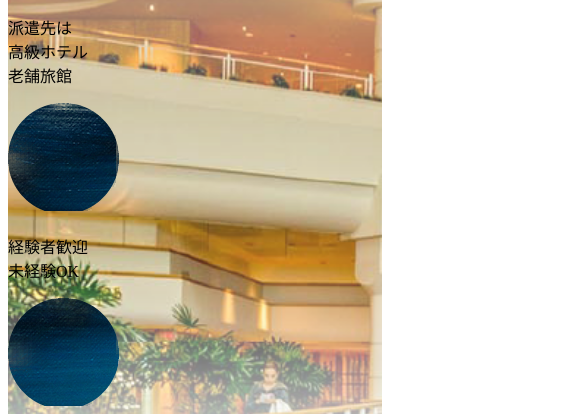
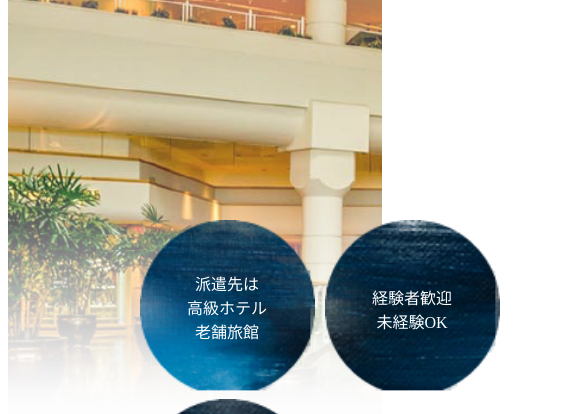
Before and after one commit to TaketoInagaki/LP_test, a plain HTML site: page index.html in a window 390 px wide. Shown: the part 238-652 px from the top of the page, 585 px wide, since content can reach past the window. Drawn offline with Linux system fonts and the light colour scheme.

Commit message:
fix stylesheet

```diff
--- a/index.html
+++ b/index.html
@@ -6,7 +6,6 @@
   <meta http-equiv="X-UA-Compatible" content="IE=edge">
   <meta name="viewport" content="width=device-width, initial-scale=1.0">
   <link rel="stylesheet" href="/stylesheet.css">
-  <link rel="stylesheet" href="/responsive.css">
   <meta name="robots" content="noindex">
   <title>採用情報　-株式会社トーコー-</title>
 </head>
--- a/responsive.css
+++ /dev/null
@@ -1,14 +0,0 @@
-/* ----------------------------------------スマホ------------------------------------ */
-
-
-@media screen and (max-width: 480px) {
-
-  .main {
-    background-image: url(./img/アセット\ 2.png);
-    background-repeat: no-repeat;
-    background-size: cover;
-    width: 100%;
-    position: relative;
-  }
-
-}
--- a/stylesheet.css
+++ b/stylesheet.css
@@ -1,5 +1,3 @@
-@media screen and (min-width: 481px) {
-
 
 /* ------------------メイン------------------- */
 
@@ -891,5 +889,3 @@ footer p {
   position: relative;
   top: 25px;
 }
-
-}
```
